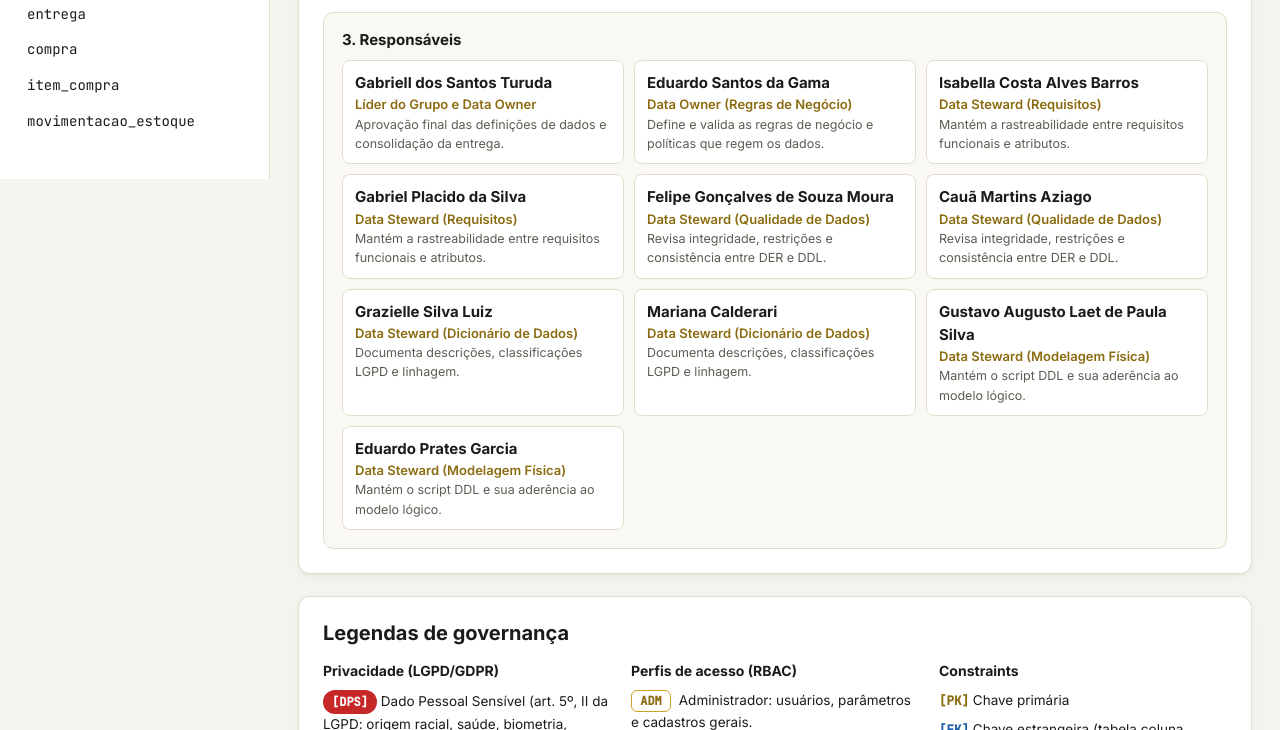
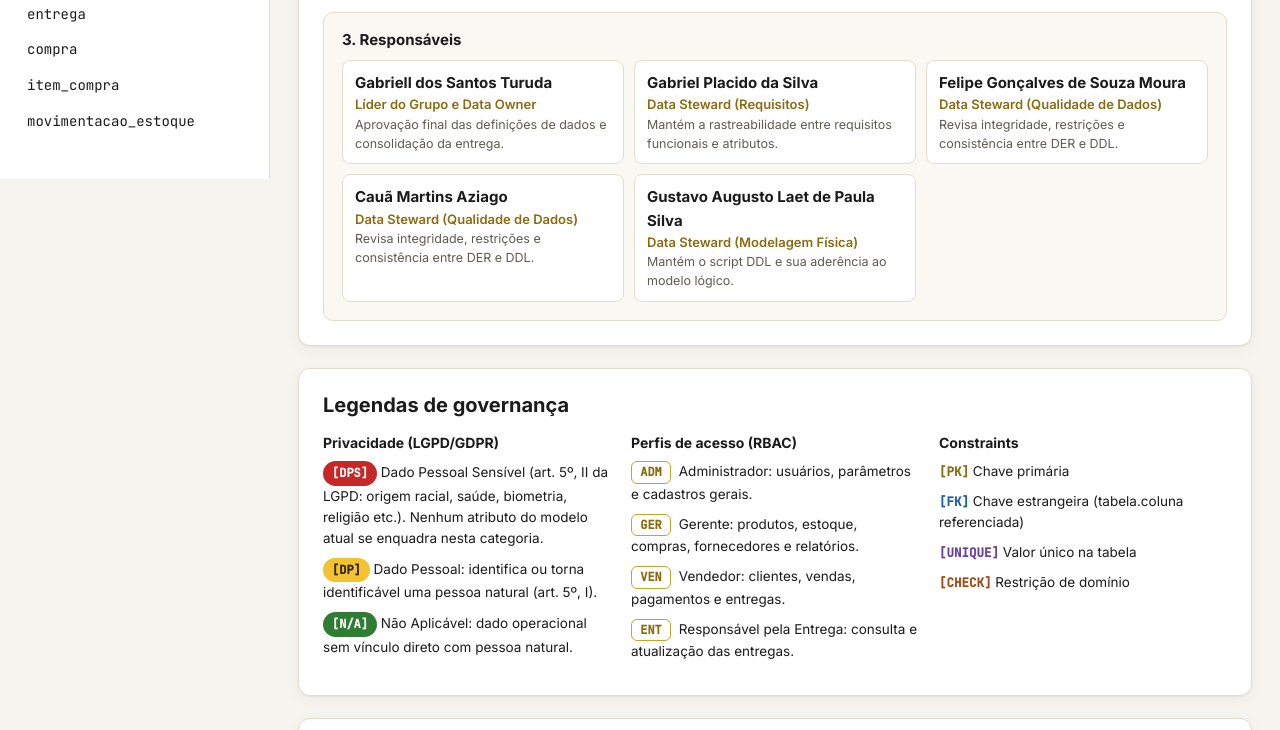
Before and after one commit to gabriellturuda02-jpg/dicionario-dados-mlg, a plain HTML site: page index.html in a window 1280 px wide. Shown: the part 621-1351 px from the top of the page. Drawn offline with Linux system fonts and the light colour scheme; some packages are replaced by stand-ins of ours; a script that the page names is missing.

Commit message:
Add files via upload

```diff
--- a/index.html
+++ b/index.html
@@ -89,15 +89,10 @@
           <h3>3. Responsáveis</h3>
           <ul class="members">
             <li><strong>Gabriell dos Santos Turuda</strong><span class="role">Líder do Grupo e Data Owner</span><span class="role-desc">Aprovação final das definições de dados e consolidação da entrega.</span></li>
-            <li><strong>Eduardo Santos da Gama</strong><span class="role">Data Owner (Regras de Negócio)</span><span class="role-desc">Define e valida as regras de negócio e políticas que regem os dados.</span></li>
-            <li><strong>Isabella Costa Alves Barros</strong><span class="role">Data Steward (Requisitos)</span><span class="role-desc">Mantém a rastreabilidade entre requisitos funcionais e atributos.</span></li>
             <li><strong>Gabriel Placido da Silva</strong><span class="role">Data Steward (Requisitos)</span><span class="role-desc">Mantém a rastreabilidade entre requisitos funcionais e atributos.</span></li>
             <li><strong>Felipe Gonçalves de Souza Moura</strong><span class="role">Data Steward (Qualidade de Dados)</span><span class="role-desc">Revisa integridade, restrições e consistência entre DER e DDL.</span></li>
             <li><strong>Cauã Martins Aziago</strong><span class="role">Data Steward (Qualidade de Dados)</span><span class="role-desc">Revisa integridade, restrições e consistência entre DER e DDL.</span></li>
-            <li><strong>Grazielle Silva Luiz</strong><span class="role">Data Steward (Dicionário de Dados)</span><span class="role-desc">Documenta descrições, classificações LGPD e linhagem.</span></li>
-            <li><strong>Mariana Calderari</strong><span class="role">Data Steward (Dicionário de Dados)</span><span class="role-desc">Documenta descrições, classificações LGPD e linhagem.</span></li>
             <li><strong>Gustavo Augusto Laet de Paula Silva</strong><span class="role">Data Steward (Modelagem Física)</span><span class="role-desc">Mantém o script DDL e sua aderência ao modelo lógico.</span></li>
-            <li><strong>Eduardo Prates Garcia</strong><span class="role">Data Steward (Modelagem Física)</span><span class="role-desc">Mantém o script DDL e sua aderência ao modelo lógico.</span></li>
           </ul>
         </div>
       </section>
```
